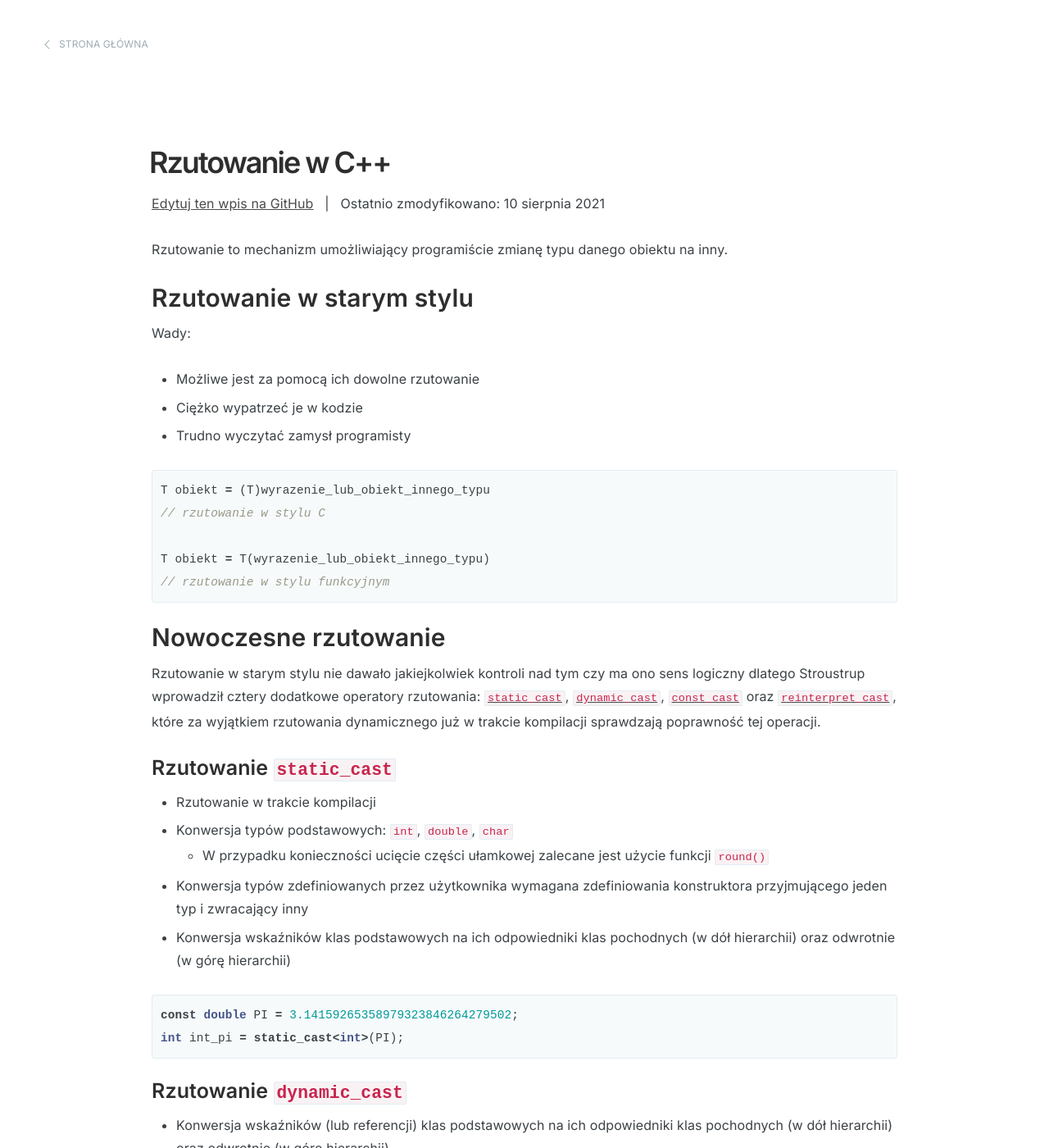
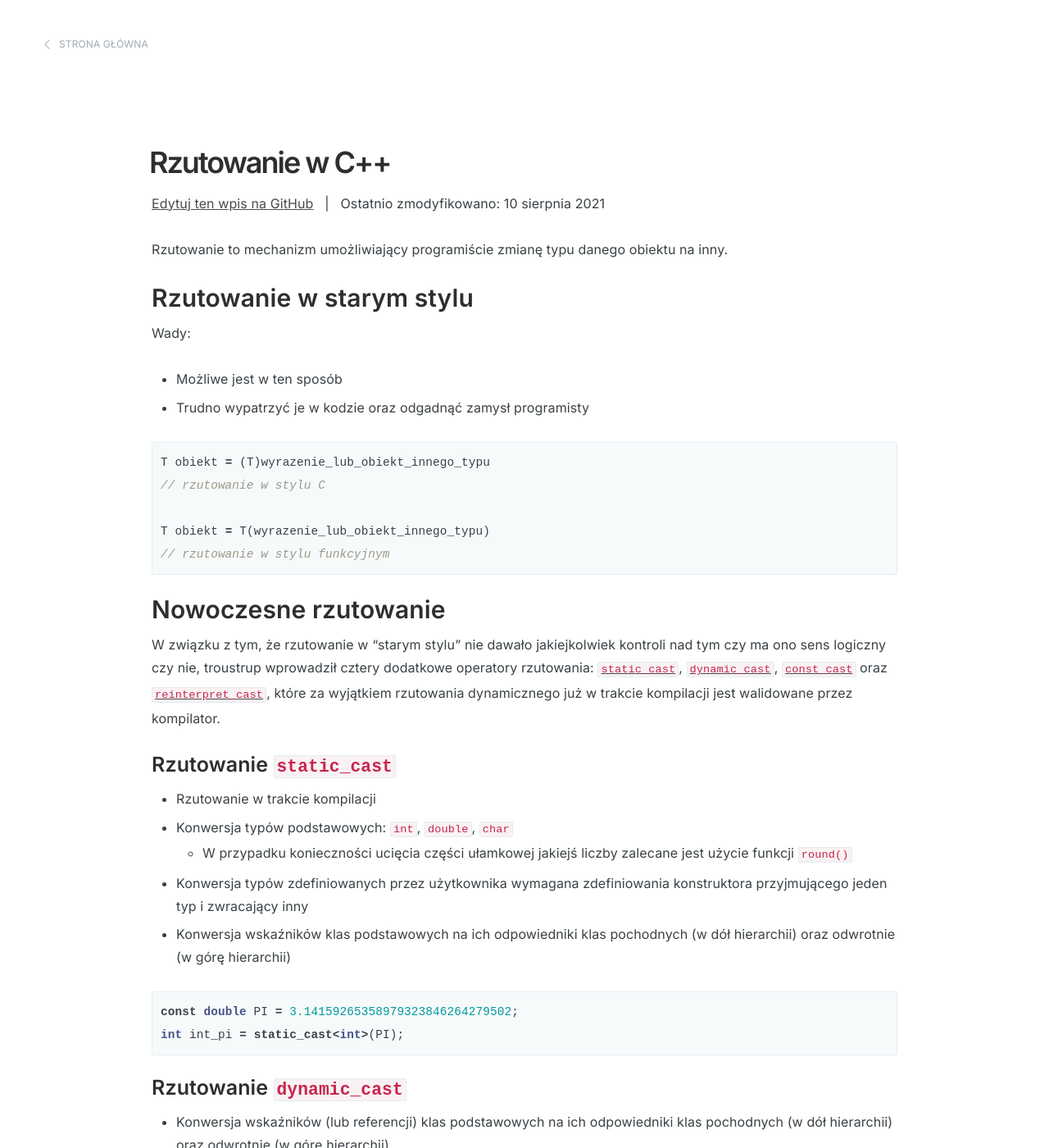
Before and after one commit to kawapa/kawapa.github.io, a Jekyll site: the page built from _posts/2021-08-10-rzutowanie-w-cpp.md, in a window 1280 px wide and 1400 px high. Shown: the whole window at 82% size. Built offline with Jekyll 4.4.1, drawn with Linux system fonts in a browser that asks for light colours.

Commit message:
Rephrase incorrect sentences

```diff
--- a/_posts/2021-08-10-rzutowanie-w-cpp.md
+++ b/_posts/2021-08-10-rzutowanie-w-cpp.md
@@ -12,9 +12,8 @@ Rzutowanie to mechanizm umożliwiający programiście zmianę typu danego obiekt
 
 Wady:
 
-* Możliwe jest za pomocą ich dowolne rzutowanie
-* Ciężko wypatrzeć je w kodzie
-* Trudno wyczytać zamysł programisty
+* Możliwe jest w ten sposób
+* Trudno wypatrzyć je w kodzie oraz odgadnąć zamysł programisty
 
 {% highlight cpp %}
 T obiekt = (T)wyrazenie_lub_obiekt_innego_typu
@@ -26,13 +25,13 @@ T obiekt = T(wyrazenie_lub_obiekt_innego_typu)
 
 ### Nowoczesne rzutowanie
 
-Rzutowanie w starym stylu nie dawało jakiejkolwiek kontroli nad tym czy ma ono sens logiczny dlatego Stroustrup wprowadził cztery dodatkowe operatory rzutowania: [`static_cast`](#rzutowanie-static_cast), [`dynamic_cast`](#rzutowanie-dynamic_cast), [`const_cast`](#rzutowanie-const_cast) oraz [`reinterpret_cast`](#rzutowanie-reinterpret_cast), które za wyjątkiem rzutowania dynamicznego już w trakcie kompilacji sprawdzają poprawność tej operacji.
+W związku z tym, że rzutowanie w "starym stylu" nie dawało jakiejkolwiek kontroli nad tym czy ma ono sens logiczny czy nie, troustrup wprowadził cztery dodatkowe operatory rzutowania: [`static_cast`](#rzutowanie-static_cast), [`dynamic_cast`](#rzutowanie-dynamic_cast), [`const_cast`](#rzutowanie-const_cast) oraz [`reinterpret_cast`](#rzutowanie-reinterpret_cast), które za wyjątkiem rzutowania dynamicznego już w trakcie kompilacji jest walidowane przez kompilator.
 
 #### Rzutowanie `static_cast`
 
 * Rzutowanie w trakcie kompilacji
 * Konwersja typów podstawowych: `int`, `double`, `char`
-    * W przypadku konieczności ucięcie części ułamkowej zalecane jest użycie funkcji `round()`
+    * W przypadku konieczności ucięcia części ułamkowej jakiejś liczby zalecane jest użycie funkcji `round()`
 * Konwersja typów zdefiniowanych przez użytkownika wymagana zdefiniowania konstruktora przyjmującego jeden typ i zwracający inny
 * Konwersja wskaźników klas podstawowych na ich odpowiedniki klas pochodnych (w dół hierarchii) oraz odwrotnie (w górę hierarchii)
 
```
